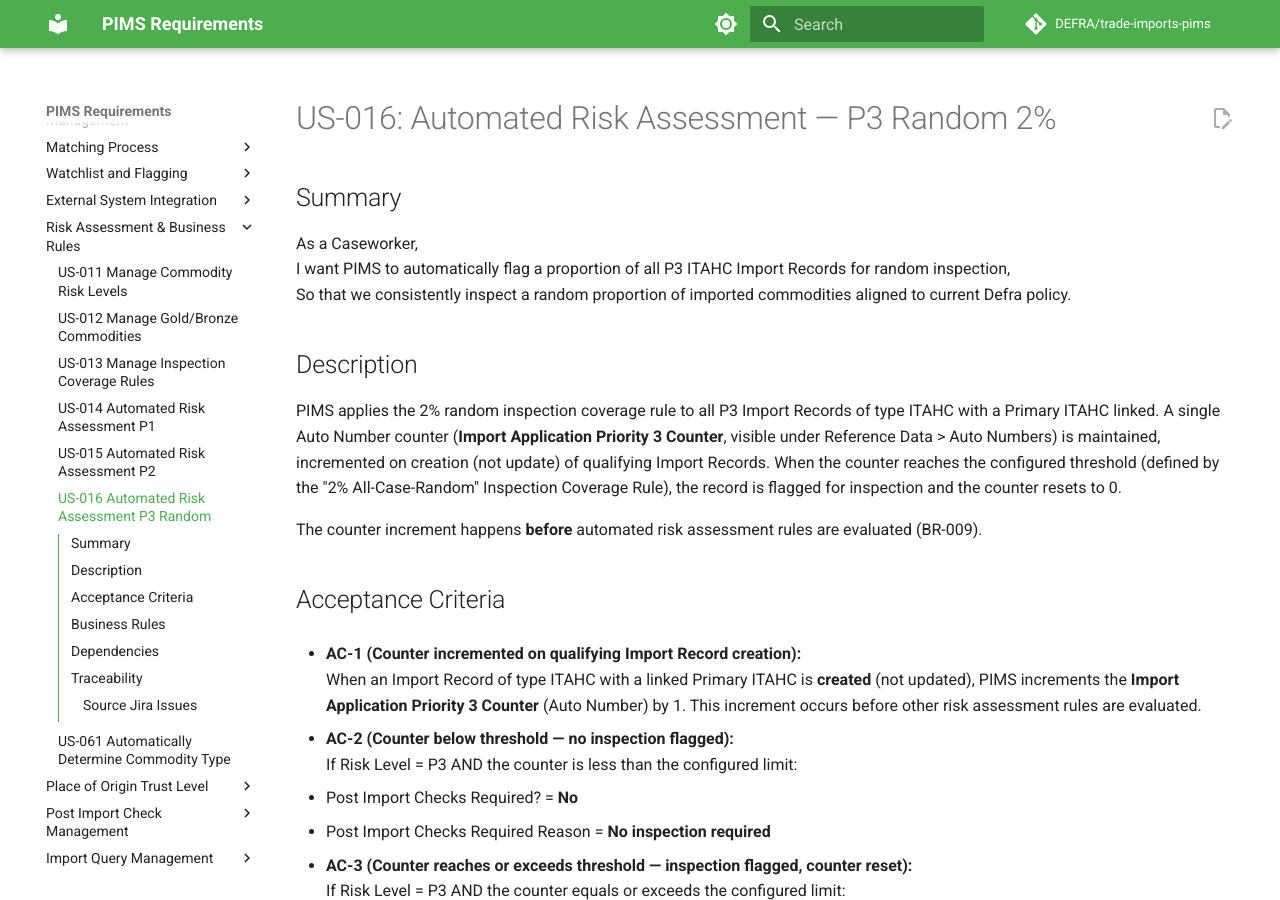
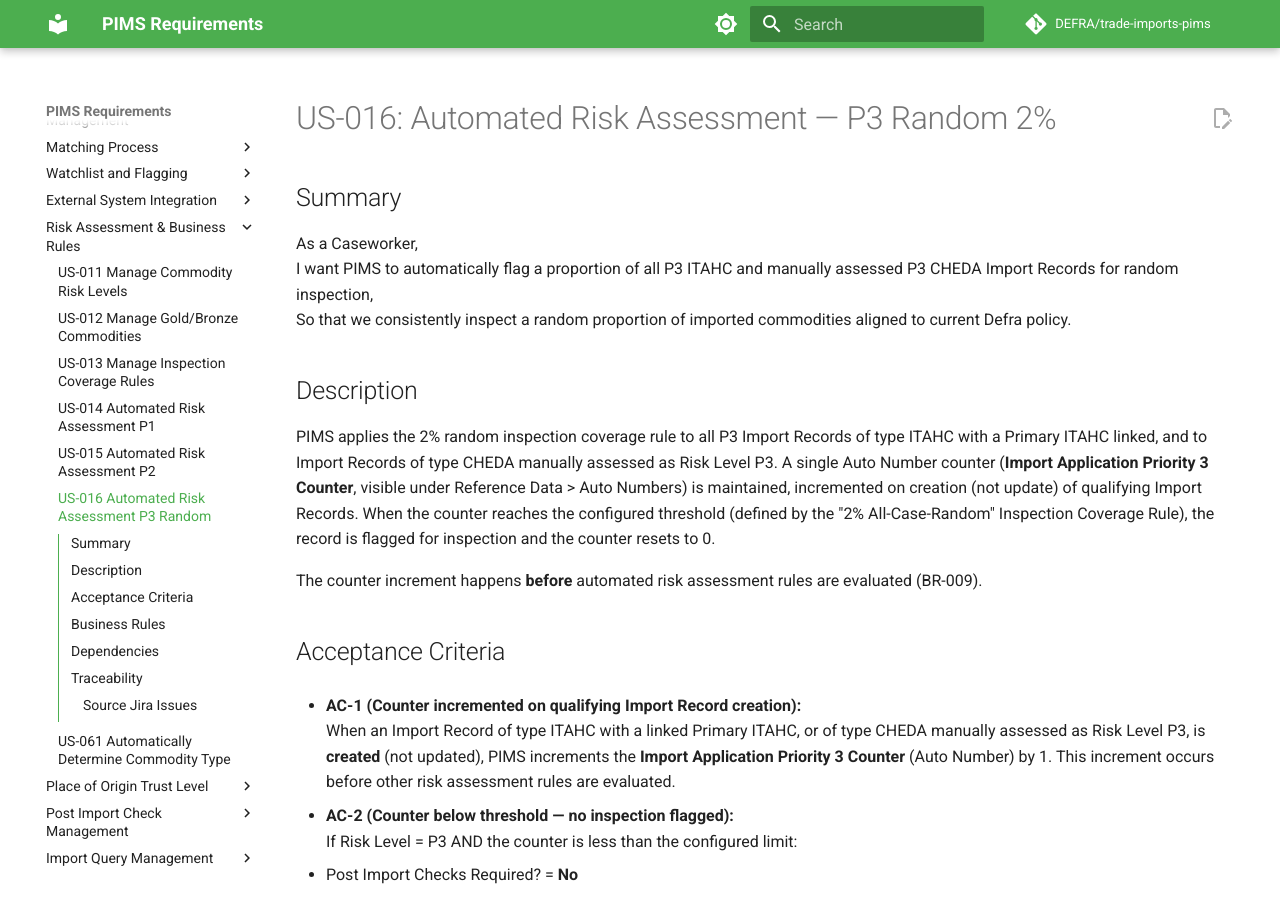
Before and after one commit to DEFRA/trade-imports-pims, an MkDocs documentation site: the page built from docs/requirements/user-stories/US-016-Automated-Risk-Assessment-P3-Random.md, in a window 1280 px wide and 900 px high. Built offline with MkDocs 1.6.1 and Material for MkDocs 9.7.7, drawn with Linux system fonts in a browser that asks for light colours; a script that is not in the unit is left out; comment, search, counter and statistics services are not loaded.

Commit message:
docs: address comment

```diff
--- a/docs/requirements/user-stories/US-016-Automated-Risk-Assessment-P3-Random.md
+++ b/docs/requirements/user-stories/US-016-Automated-Risk-Assessment-P3-Random.md
@@ -3,19 +3,19 @@
 ## Summary
 
 As a Caseworker,
-I want PIMS to automatically flag a proportion of all P3 ITAHC Import Records for random inspection,
+I want PIMS to automatically flag a proportion of all P3 ITAHC and manually assessed P3 CHEDA Import Records for random inspection,
 So that we consistently inspect a random proportion of imported commodities aligned to current Defra policy.
 
 ## Description
 
-PIMS applies the 2% random inspection coverage rule to all P3 Import Records of type ITAHC with a Primary ITAHC linked. A single Auto Number counter (**Import Application Priority 3 Counter**, visible under Reference Data > Auto Numbers) is maintained, incremented on creation (not update) of qualifying Import Records. When the counter reaches the configured threshold (defined by the "2% All-Case-Random" Inspection Coverage Rule), the record is flagged for inspection and the counter resets to 0.
+PIMS applies the 2% random inspection coverage rule to all P3 Import Records of type ITAHC with a Primary ITAHC linked, and to Import Records of type CHEDA manually assessed as Risk Level P3. A single Auto Number counter (**Import Application Priority 3 Counter**, visible under Reference Data > Auto Numbers) is maintained, incremented on creation (not update) of qualifying Import Records. When the counter reaches the configured threshold (defined by the "2% All-Case-Random" Inspection Coverage Rule), the record is flagged for inspection and the counter resets to 0.
 
 The counter increment happens **before** automated risk assessment rules are evaluated (BR-009).
 
 ## Acceptance Criteria
 
 - **AC-1 (Counter incremented on qualifying Import Record creation):**
-  When an Import Record of type ITAHC with a linked Primary ITAHC is **created** (not updated), PIMS increments the **Import Application Priority 3 Counter** (Auto Number) by 1. This increment occurs before other risk assessment rules are evaluated.
+  When an Import Record of type ITAHC with a linked Primary ITAHC, or of type CHEDA manually assessed as Risk Level P3, is **created** (not updated), PIMS increments the **Import Application Priority 3 Counter** (Auto Number) by 1. This increment occurs before other risk assessment rules are evaluated.
 
 - **AC-2 (Counter below threshold — no inspection flagged):**
   If Risk Level = P3 AND the counter is less than the configured limit:
```
